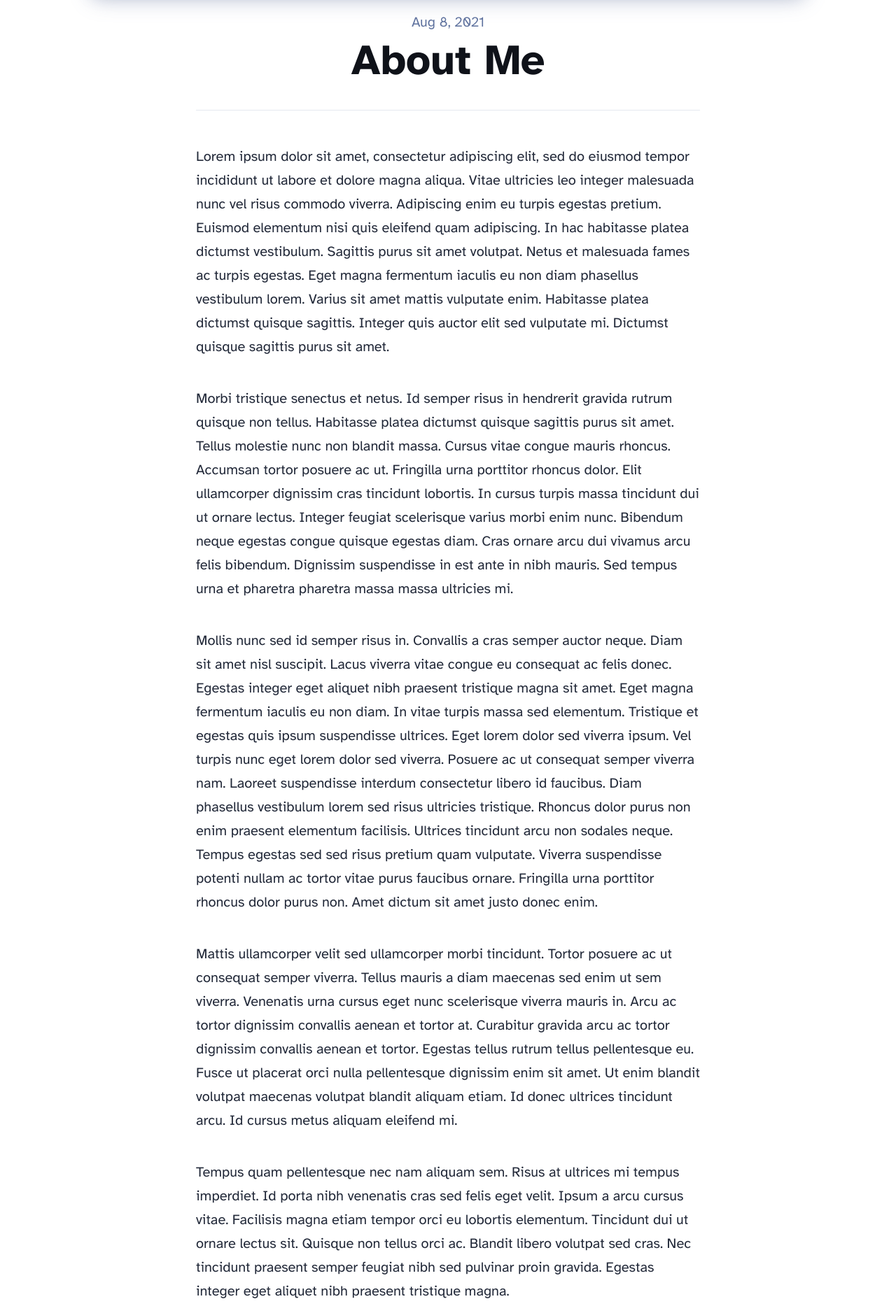
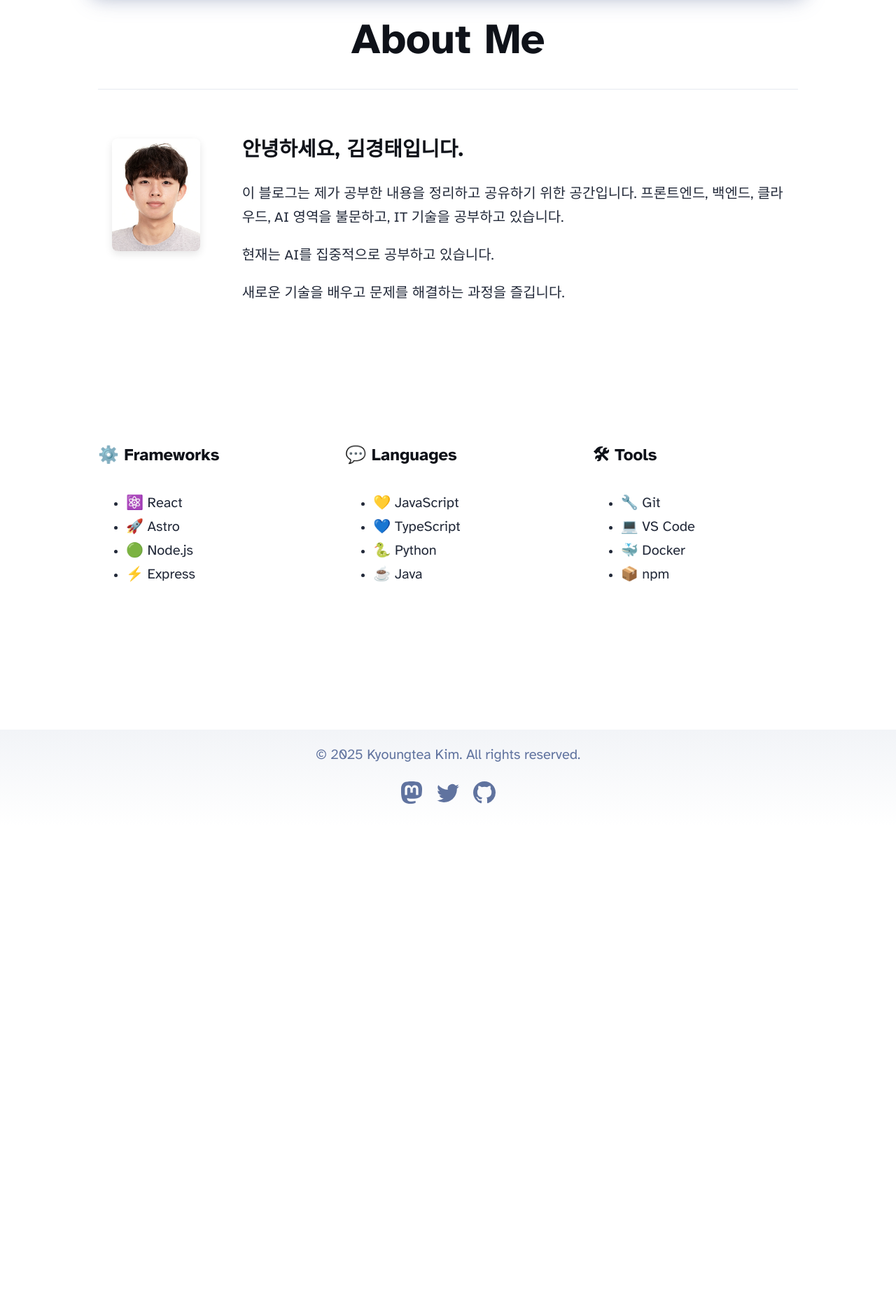
Before and after one commit to KT20201224/KT20201224.github.io, an Astro site: page /about in a window 1280 px wide. Shown: the part 665-2532 px from the top of the page at 70% size. After the commit the page ends 1846 px from the top, so only its background shows below. Built offline with nearby package versions, Linux system fonts and the light colour scheme; Astro itself is replaced by a stand-in of ours.

Commit message:
feat: about page layout + introduction added

```diff
--- /dev/null
+++ b/src/layouts/AboutLayout.astro
@@ -0,0 +1,76 @@
+---
+import { Image } from "astro:assets";
+import type { ImageMetadata } from "astro";
+import BaseHead from "../components/BaseHead.astro";
+import Footer from "../components/Footer.astro";
+import Header from "../components/Header.astro";
+
+interface Props {
+  title: string;
+  description: string;
+  heroImage?: ImageMetadata;
+}
+
+const { title, description, heroImage } = Astro.props;
+---
+
+<html lang="ko">
+  <head>
+    <BaseHead title={title} description={description} />
+    <style>
+      main {
+        width: calc(100% - 2em);
+        max-width: 100%;
+        margin: 0;
+      }
+      .hero-image {
+        width: 100%;
+      }
+      .hero-image img {
+        display: block;
+        margin: 0 auto;
+        border-radius: 12px;
+        box-shadow: var(--box-shadow);
+      }
+      .prose {
+        width: 1000px; /* 720px에서 1000px로 변경 */
+        max-width: calc(100% - 2em);
+        margin: auto;
+        padding: 1em;
+        color: rgb(var(--gray-dark));
+      }
+      .title {
+        margin-bottom: 1em;
+        padding: 1em 0;
+        text-align: center;
+        line-height: 1;
+      }
+      .title h1 {
+        margin: 0 0 0.5em 0;
+      }
+    </style>
+  </head>
+
+  <body>
+    <Header />
+    <main>
+      <article>
+        <div class="hero-image">
+          {
+            heroImage && (
+              <Image width={1020} height={510} src={heroImage} alt="" />
+            )
+          }
+        </div>
+        <div class="prose">
+          <div class="title">
+            <h1>{title}</h1>
+            <hr />
+          </div>
+          <slot />
+        </div>
+      </article>
+    </main>
+    <Footer />
+  </body>
+</html>
--- a/src/pages/about.astro
+++ b/src/pages/about.astro
@@ -1,73 +1,157 @@
 ---
 import AboutHeroImage from "../assets/blog-placeholder-about.jpg";
-import Layout from "../layouts/BlogPost.astro";
+import Layout from "../layouts/AboutLayout.astro";
 ---
 
-<Layout
-  title="About Me"
-  description="Lorem ipsum dolor sit amet"
-  pubDate={new Date("August 08 2021")}
-  heroImage={AboutHeroImage}
->
-  <p>
-    Lorem ipsum dolor sit amet, consectetur adipiscing elit, sed do eiusmod
-    tempor incididunt ut labore et dolore magna aliqua. Vitae ultricies leo
-    integer malesuada nunc vel risus commodo viverra. Adipiscing enim eu turpis
-    egestas pretium. Euismod elementum nisi quis eleifend quam adipiscing. In
-    hac habitasse platea dictumst vestibulum. Sagittis purus sit amet volutpat.
-    Netus et malesuada fames ac turpis egestas. Eget magna fermentum iaculis eu
-    non diam phasellus vestibulum lorem. Varius sit amet mattis vulputate enim.
-    Habitasse platea dictumst quisque sagittis. Integer quis auctor elit sed
-    vulputate mi. Dictumst quisque sagittis purus sit amet.
-  </p>
+<Layout title="About Me" description="KT 소개" heroImage={AboutHeroImage}>
+  <!-- Intro 섹션 -->
+  <section class="profile-intro">
+    <div class="profile-image">
+      <img src="/images/profile.jpg" alt="프로필 사진" />
+    </div>
 
-  <p>
-    Morbi tristique senectus et netus. Id semper risus in hendrerit gravida
-    rutrum quisque non tellus. Habitasse platea dictumst quisque sagittis purus
-    sit amet. Tellus molestie nunc non blandit massa. Cursus vitae congue mauris
-    rhoncus. Accumsan tortor posuere ac ut. Fringilla urna porttitor rhoncus
-    dolor. Elit ullamcorper dignissim cras tincidunt lobortis. In cursus turpis
-    massa tincidunt dui ut ornare lectus. Integer feugiat scelerisque varius
-    morbi enim nunc. Bibendum neque egestas congue quisque egestas diam. Cras
-    ornare arcu dui vivamus arcu felis bibendum. Dignissim suspendisse in est
-    ante in nibh mauris. Sed tempus urna et pharetra pharetra massa massa
-    ultricies mi.
-  </p>
+    <div class="profile-text">
+      <h2>안녕하세요, 김경태입니다.</h2>
+      <p>
+        이 블로그는 제가 공부한 내용을 정리하고 공유하기 위한 공간입니다.
+        프론트엔드, 백엔드, 클라우드, AI 영역을 불문하고, IT 기술을 공부하고
+        있습니다.
+      </p>
+      <p>현재는 AI를 집중적으로 공부하고 있습니다.</p>
+      <p>새로운 기술을 배우고 문제를 해결하는 과정을 즐깁니다.</p>
+    </div>
+  </section>
 
-  <p>
-    Mollis nunc sed id semper risus in. Convallis a cras semper auctor neque.
-    Diam sit amet nisl suscipit. Lacus viverra vitae congue eu consequat ac
-    felis donec. Egestas integer eget aliquet nibh praesent tristique magna sit
-    amet. Eget magna fermentum iaculis eu non diam. In vitae turpis massa sed
-    elementum. Tristique et egestas quis ipsum suspendisse ultrices. Eget lorem
-    dolor sed viverra ipsum. Vel turpis nunc eget lorem dolor sed viverra.
-    Posuere ac ut consequat semper viverra nam. Laoreet suspendisse interdum
-    consectetur libero id faucibus. Diam phasellus vestibulum lorem sed risus
-    ultricies tristique. Rhoncus dolor purus non enim praesent elementum
-    facilisis. Ultrices tincidunt arcu non sodales neque. Tempus egestas sed sed
-    risus pretium quam vulputate. Viverra suspendisse potenti nullam ac tortor
-    vitae purus faucibus ornare. Fringilla urna porttitor rhoncus dolor purus
-    non. Amet dictum sit amet justo donec enim.
-  </p>
+  <hr class="section-divider" />
 
-  <p>
-    Mattis ullamcorper velit sed ullamcorper morbi tincidunt. Tortor posuere ac
-    ut consequat semper viverra. Tellus mauris a diam maecenas sed enim ut sem
-    viverra. Venenatis urna cursus eget nunc scelerisque viverra mauris in. Arcu
-    ac tortor dignissim convallis aenean et tortor at. Curabitur gravida arcu ac
-    tortor dignissim convallis aenean et tortor. Egestas tellus rutrum tellus
-    pellentesque eu. Fusce ut placerat orci nulla pellentesque dignissim enim
-    sit amet. Ut enim blandit volutpat maecenas volutpat blandit aliquam etiam.
-    Id donec ultrices tincidunt arcu. Id cursus metus aliquam eleifend mi.
-  </p>
+  <!-- 기술 스택 섹션 -->
+  <section class="tech-section">
+    <div class="tech-column">
+      <h2>⚙️ Frameworks</h2>
+      <ul class="tech-list">
+        <li><span class="icon">⚛️</span> React</li>
+        <li><span class="icon">🚀</span> Astro</li>
+        <li><span class="icon">🟢</span> Node.js</li>
+        <li><span class="icon">⚡</span> Express</li>
+      </ul>
+    </div>
 
-  <p>
-    Tempus quam pellentesque nec nam aliquam sem. Risus at ultrices mi tempus
-    imperdiet. Id porta nibh venenatis cras sed felis eget velit. Ipsum a arcu
-    cursus vitae. Facilisis magna etiam tempor orci eu lobortis elementum.
-    Tincidunt dui ut ornare lectus sit. Quisque non tellus orci ac. Blandit
-    libero volutpat sed cras. Nec tincidunt praesent semper feugiat nibh sed
-    pulvinar proin gravida. Egestas integer eget aliquet nibh praesent tristique
-    magna.
-  </p>
+    <div class="tech-column">
+      <h2>💬 Languages</h2>
+      <ul class="tech-list">
+        <li><span class="icon">💛</span> JavaScript</li>
+        <li><span class="icon">💙</span> TypeScript</li>
+        <li><span class="icon">🐍</span> Python</li>
+        <li><span class="icon">☕</span> Java</li>
+      </ul>
+    </div>
+
+    <div class="tech-column">
+      <h2>🛠 Tools</h2>
+      <ul class="tech-list">
+        <li><span class="icon">🔧</span> Git</li>
+        <li><span class="icon">💻</span> VS Code</li>
+        <li><span class="icon">🐳</span> Docker</li>
+        <li><span class="icon">📦</span> npm</li>
+      </ul>
+    </div>
+  </section>
 </Layout>
+
+<style>
+  .profile-intro {
+    display: flex;
+    align-items: flex-start;
+    gap: 3em;
+    margin-bottom: 1em;
+    padding: 1em;
+    border-radius: 12px;
+  }
+
+  .profile-image img {
+    max-width: 200px;
+    width: 100%;
+    height: auto;
+    box-shadow: 0 4px 12px rgba(0, 0, 0, 0.1);
+  }
+
+  .profile-image .avatar {
+    width: 200px;
+    height: 200px;
+    background: rgb(var(--accent));
+    color: white;
+    border-radius: 50%;
+    display: flex;
+    align-items: center;
+    justify-content: center;
+    font-size: 4rem;
+    font-weight: bold;
+    box-shadow: 0 4px 12px rgba(0, 0, 0, 0.1);
+  }
+
+  .profile-text h2 {
+    margin-top: 0;
+    margin-bottom: 1em;
+    font-size: 1.8rem;
+    color: rgb(var(--black));
+  }
+
+  .profile-text p {
+    line-height: 1.7;
+    color: rgb(var(--gray-dark));
+    margin-bottom: 1em;
+  }
+
+  @media (max-width: 768px) {
+    .profile-intro {
+      flex-direction: column;
+      align-items: center;
+      text-align: center;
+    }
+  }
+  .section-divider {
+    margin: 4em 0;
+    border: 0;
+    height: 1px;
+    background: rgb(var(--gray-lighter));
+  }
+
+  .tech-section {
+    display: grid;
+    grid-template-columns: 1fr 1fr 1fr;
+    gap: 3em;
+    margin-bottom: 4em;
+  }
+
+  .tech-column h2 {
+    margin-bottom: 1.5em;
+    font-size: 1.5rem;
+    color: rgb(var(--black));
+  }
+
+  .tech-items {
+    display: flex;
+    flex-wrap: wrap;
+    gap: 0.75em;
+  }
+
+  .tech-badge {
+    background: rgb(var(--accent));
+    color: black;
+    padding: 0.5em 1em;
+    border-radius: 20px;
+    font-size: 0.95rem;
+    font-weight: 500;
+    transition: transform 0.2s ease;
+  }
+
+  .tech-badge:hover {
+    transform: translateY(-2px);
+  }
+
+  @media (max-width: 1024px) {
+    .tech-section {
+      grid-template-columns: 1fr;
+    }
+  }
+</style>
```
Also changed, not shown: public/images/profile.jpg (added).
